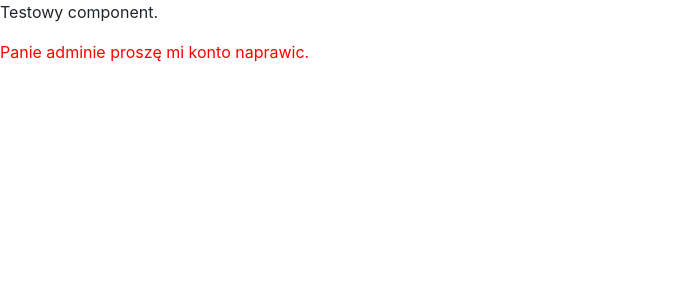
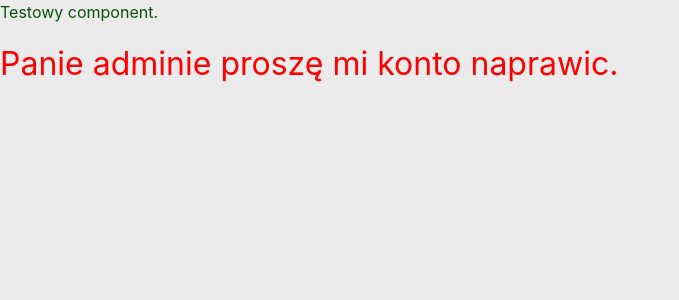
Before and after one commit to KamolR6/Pzaw_4C, a React (Create React App) app in the folder project_react/: page / in a window 1280 px wide. Shown: the top 300 px of the page, without its empty margins (0-679 px from the left). Built offline with nearby package versions, Linux system fonts and the light colour scheme.

Commit message:
Imported css file to component (2nd way to use styles)

```diff
--- a/project_react/src/FirstComponent.js
+++ b/project_react/src/FirstComponent.js
@@ -1,9 +1,10 @@
-
+import "./FirstCss.css"
 
 function FirstComponent() {
     const myStyle = {
-        "color": "red"
-     }
+        color: "red",
+        fontSize:"32px"
+    }
     return (
         <div>
             <p className="petka">
--- /dev/null
+++ b/project_react/src/FirstCss.css
@@ -0,0 +1,6 @@
+*{
+    background-color: rgb(236, 235, 235);
+}
+.petka{
+    color: rgb(11, 82, 11);
+}
```
